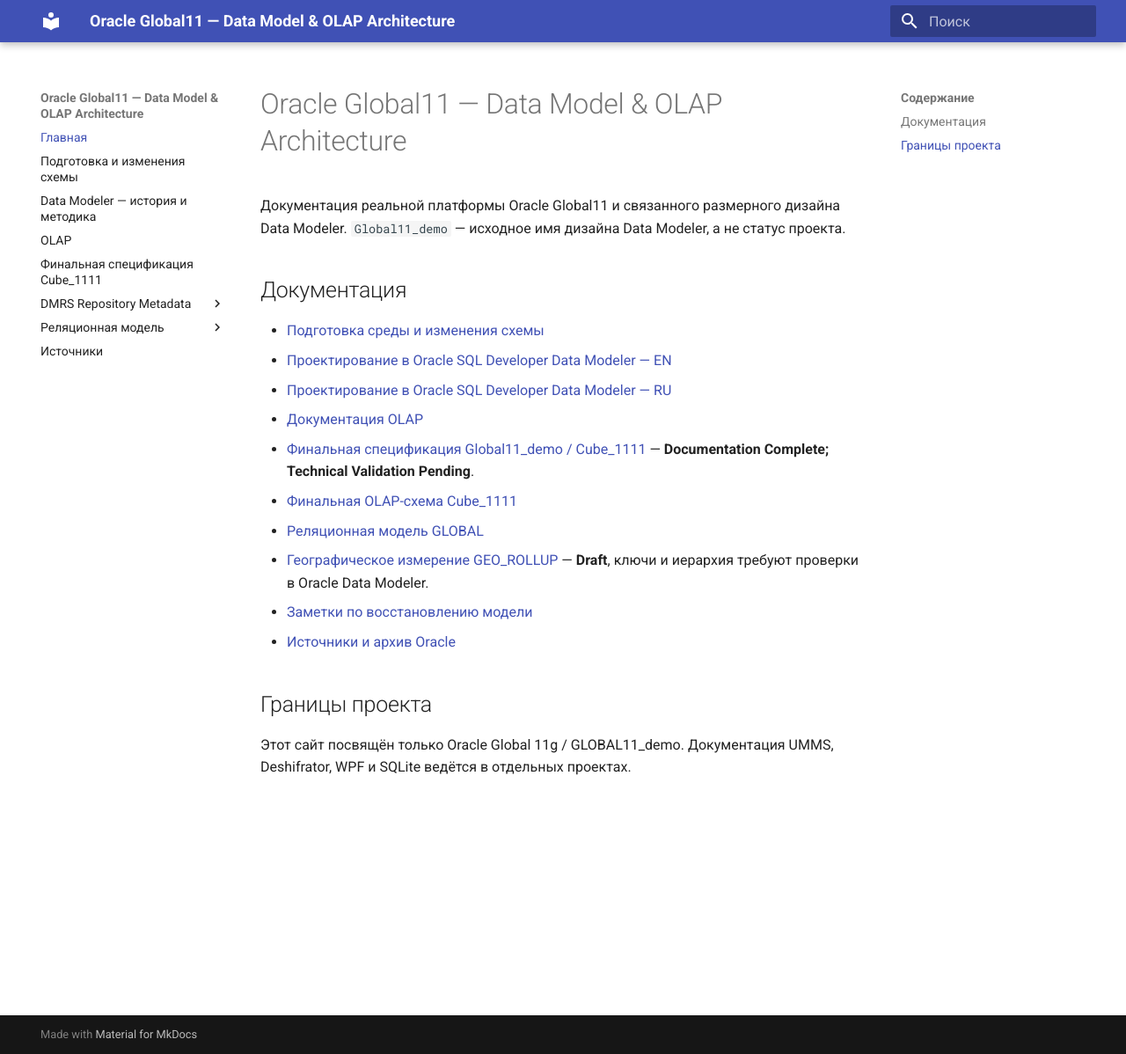
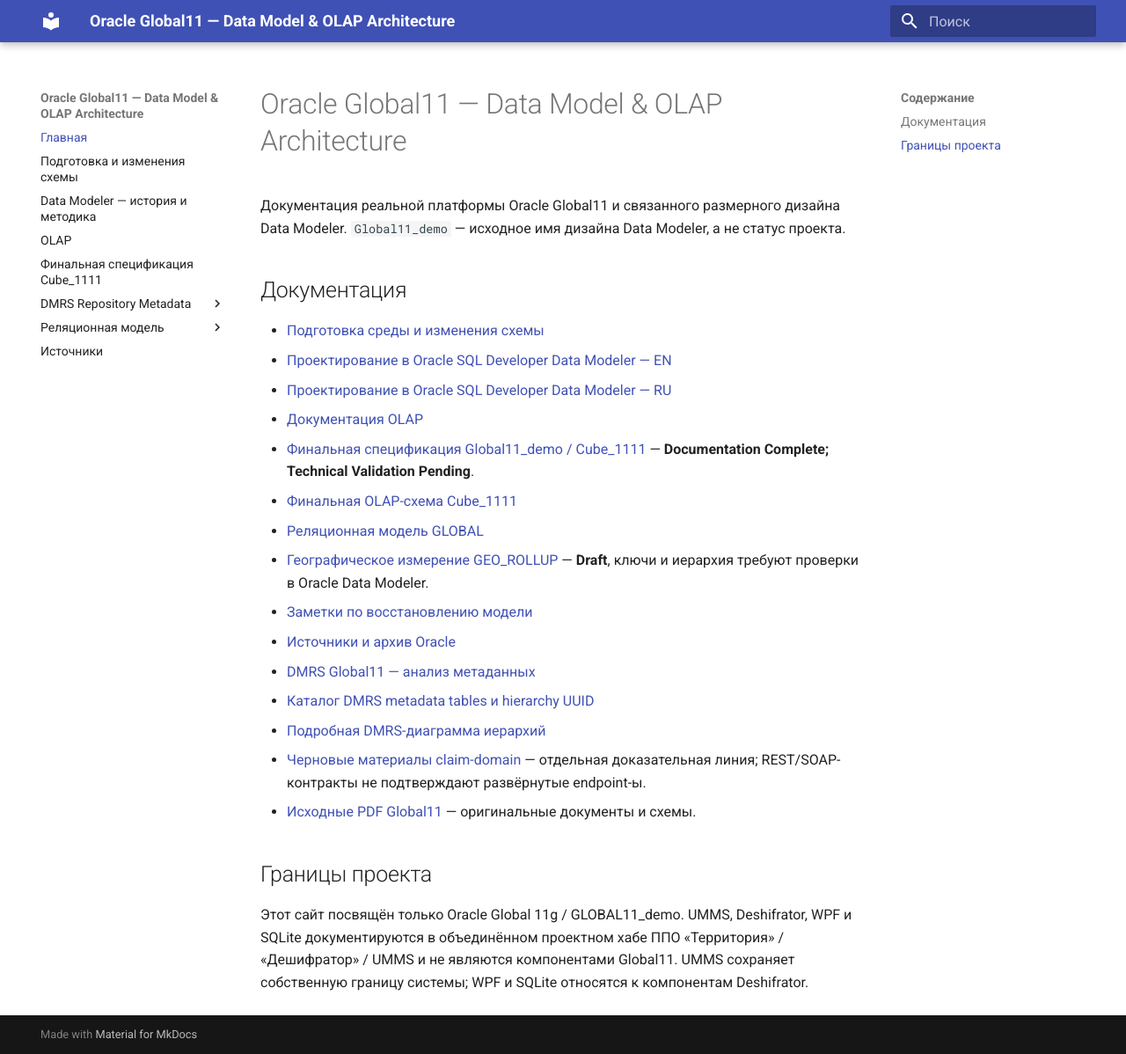
Before and after one commit to ekatmoz88-alt/global11-demo-data-platform, an MkDocs documentation site: the page built from docs/index.md, in a window 1280 px wide and 1198 px high. Shown: the whole window at 88% size. Built offline with MkDocs 1.6.1 and Material for MkDocs 9.7.7, drawn with Linux system fonts in a browser that asks for light colours.

Commit message:
Update Global11 documentation index with DMRS and source tracks

```diff
--- a/docs/index.md
+++ b/docs/index.md
@@ -14,7 +14,12 @@
 - [Географическое измерение GEO_ROLLUP](model/geographical-dimension.md) — **Draft**, ключи и иерархия требуют проверки в Oracle Data Modeler.
 - [Заметки по восстановлению модели](model/model-recovery-notes.md)
 - [Источники и архив Oracle](sources/ORACLE-GLOBAL11-SOURCES.md)
+- [DMRS Global11 — анализ метаданных](dmrs-global11-analysis.md)
+- [Каталог DMRS metadata tables и hierarchy UUID](dmrs-metadata-catalog.md)
+- [Подробная DMRS-диаграмма иерархий](model/olap-diagram-dmrs-source.mmd)
+- [Черновые материалы claim-domain](claim-domain-draft/README.md) — отдельная доказательная линия; REST/SOAP-контракты не подтверждают развёрнутые endpoint-ы.
+- [Исходные PDF Global11](https://github.com/ekatmoz88-alt/technical-docs-library/tree/main/02_ORACLE) — оригинальные документы и схемы.
 
 ## Границы проекта
 
-Этот сайт посвящён только Oracle Global 11g / GLOBAL11_demo. Документация UMMS, Deshifrator, WPF и SQLite ведётся в отдельных проектах.
+Этот сайт посвящён только Oracle Global 11g / GLOBAL11_demo. UMMS, Deshifrator, WPF и SQLite документируются в объединённом проектном хабе ППО «Территория» / «Дешифратор» / UMMS и не являются компонентами Global11. UMMS сохраняет собственную границу системы; WPF и SQLite относятся к компонентам Deshifrator.
```
